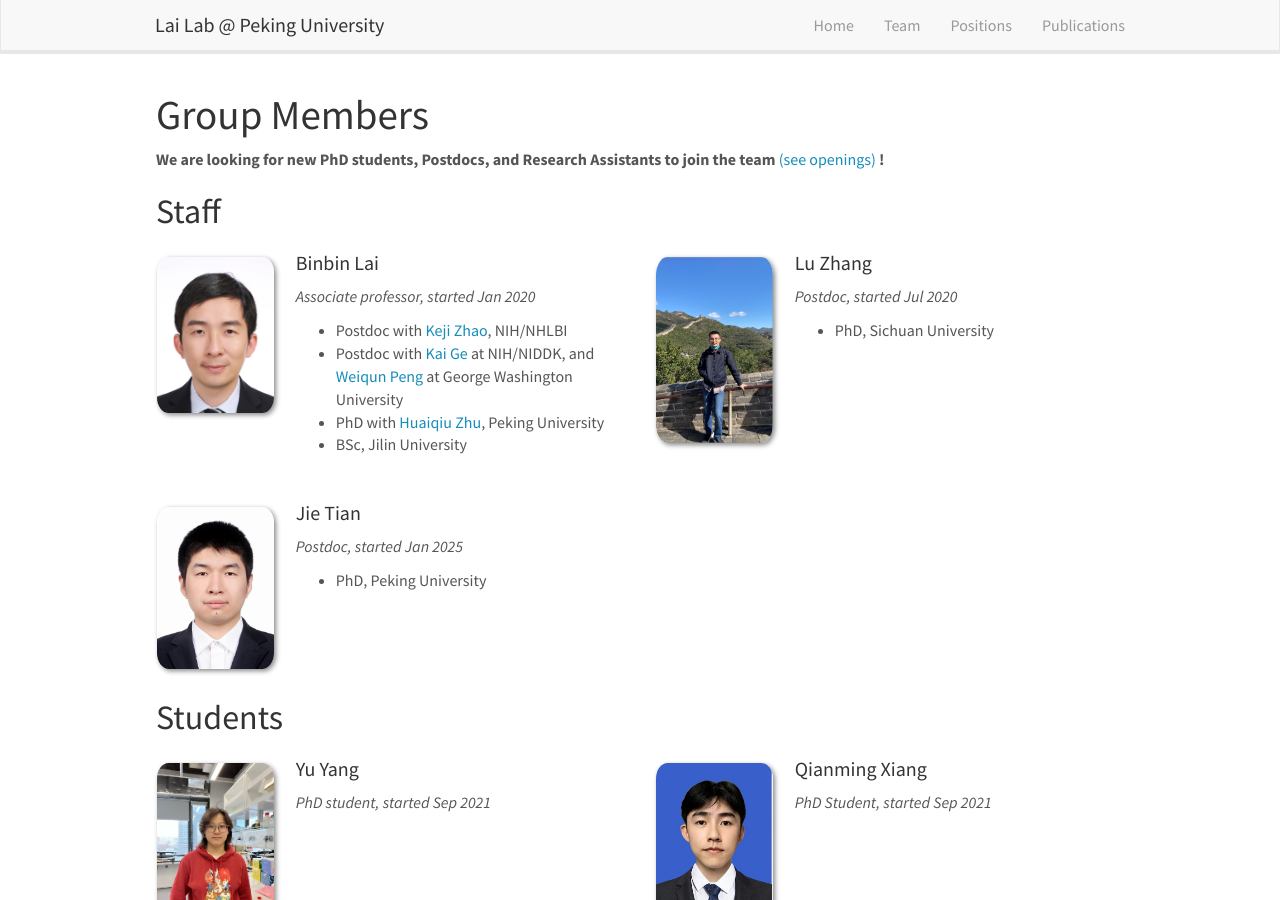
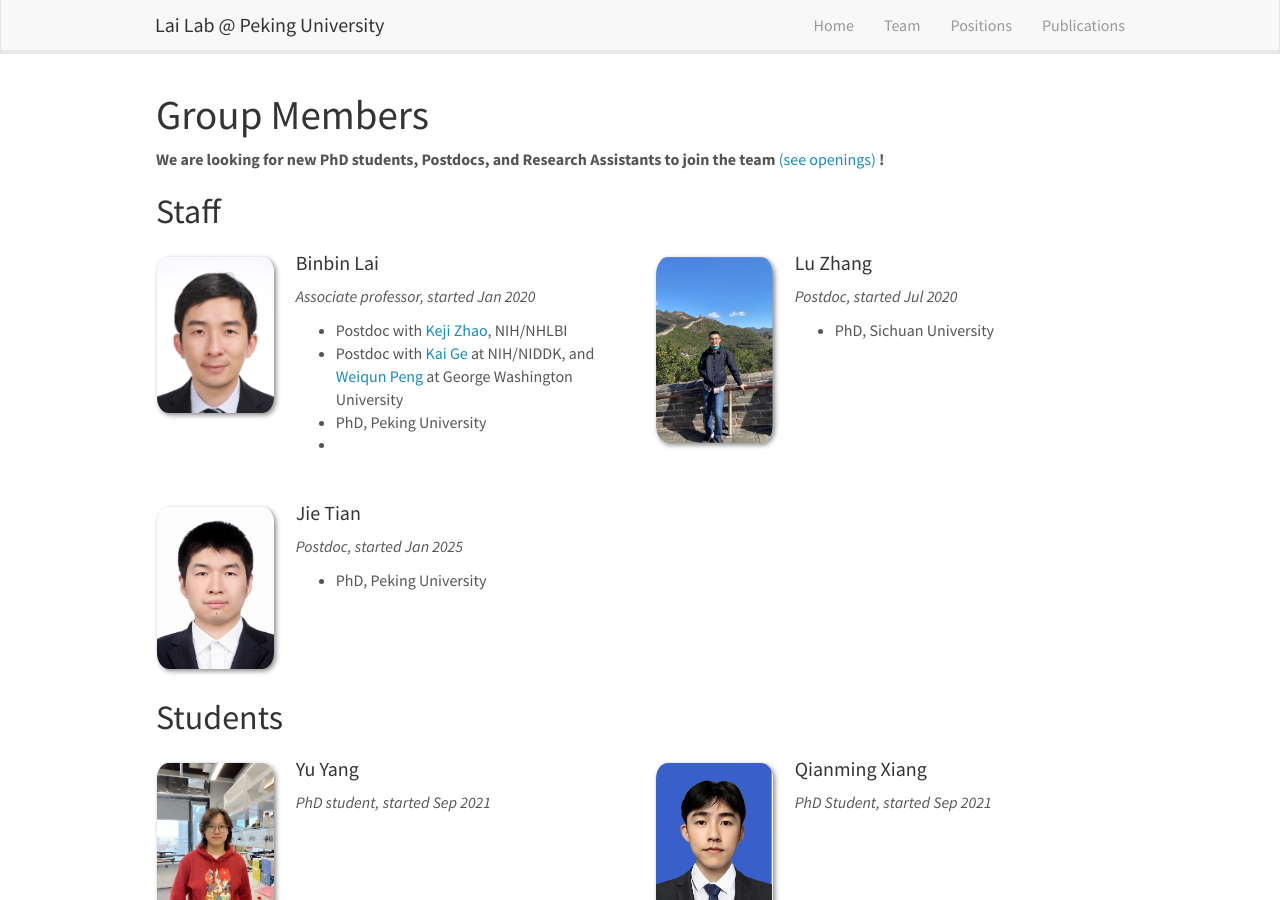
Before and after one commit to laiblab/laiblab.github.io, a Jekyll site: the page built from _pages/team.md, in a window 1280 px wide and 900 px high. Built offline with Jekyll 4.4.1, drawn with Linux system fonts in a browser that asks for light colours; nearby versions of some CDN libraries.

Commit message:
Add files via upload

```diff
--- a/_data/team_members.yml
+++ b/_data/team_members.yml
@@ -5,8 +5,7 @@
   number_educ: 4
   education1: Postdoc with <a href="https://www.nhlbi.nih.gov/science/epigenome-biology">Keji Zhao</a>, NIH/NHLBI
   education2: Postdoc with <a href="https://irp.nih.gov/pi/kai-ge">Kai Ge</a> at NIH/NIDDK, and <a href="https://physics.columbian.gwu.edu/weiqun-peng">Weiqun Peng</a> at George Washington University
-  education3: PhD with <a href="https://en.coe.pku.edu.cn/faculty/facultyaz/891173.htm">Huaiqiu Zhu</a>, Peking University
-  education4: BSc, Jilin University
+  education3: PhD, Peking University
 
 - name: Lu Zhang
   photo: ZhangLu.jpeg
```
